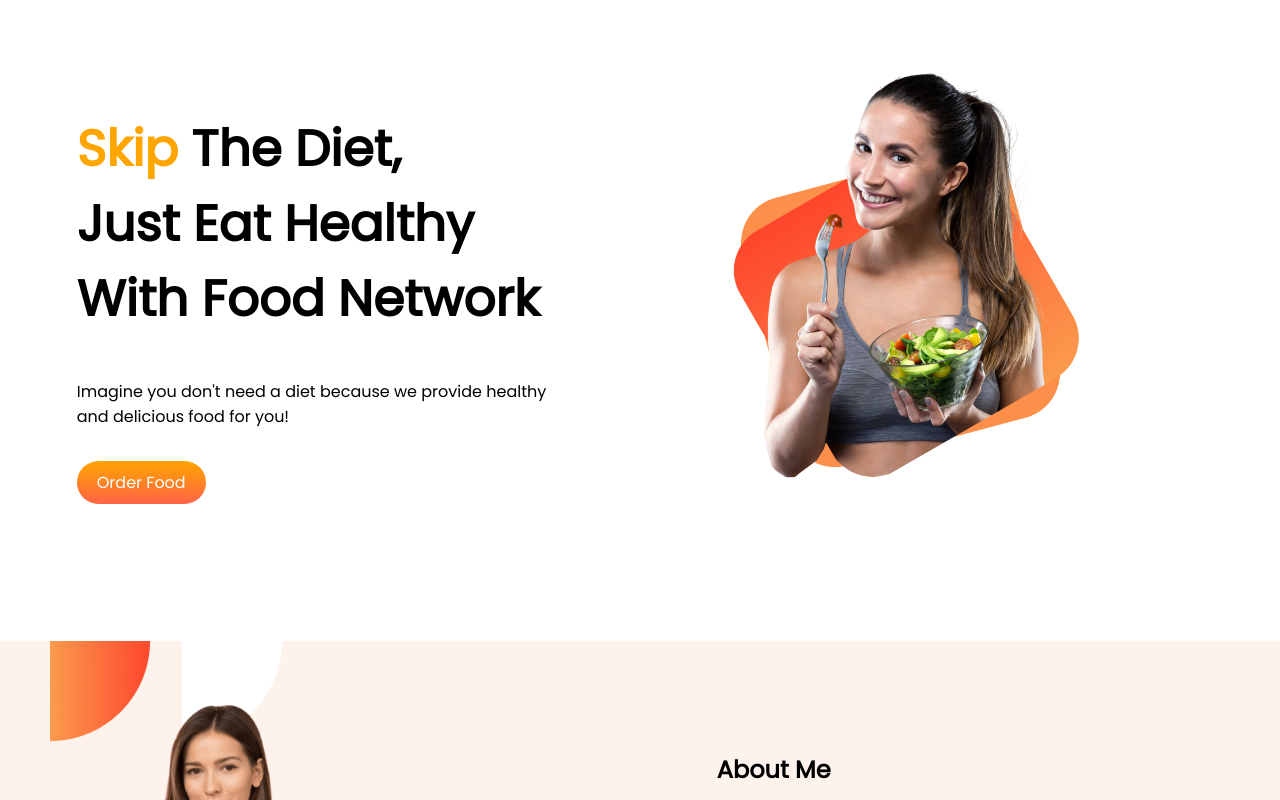
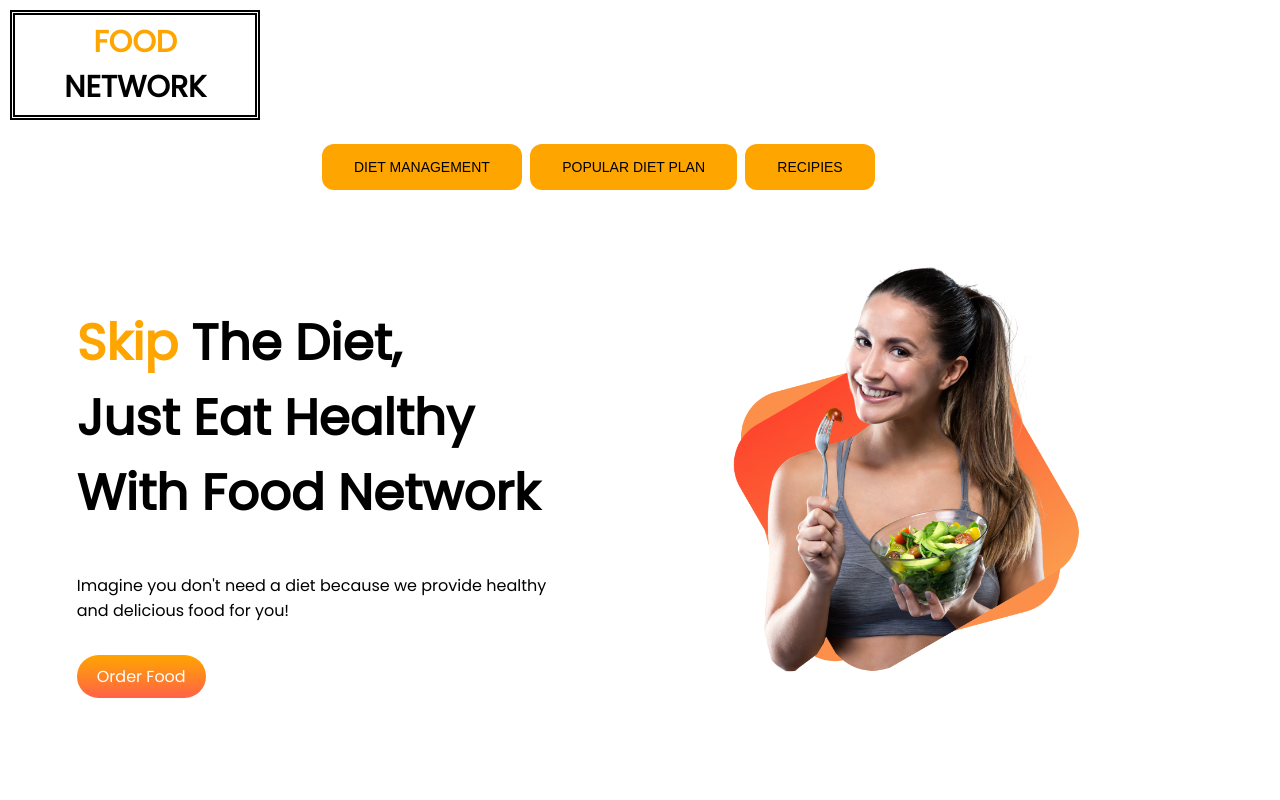
Before and after one commit to taufikka/food-network-project, a plain HTML site: page index.html in a window 1280 px wide. Shown: the top 800 px of the page. Drawn offline with Linux system fonts and the light colour scheme.

Commit message:
all added

```diff
--- a/index.html
+++ b/index.html
@@ -12,6 +12,12 @@
     <link rel="stylesheet" href="style.css">
 </head>
 <body>
+    <h1 id="logo"><span class="orange-color">FOOD</span> NETWORK</h1>
+    <div class="input-button-head">
+        <input class="input-button" type="button" onclick="alert('Eat better and exercise smarter.')" value="DIET MANAGEMENT">
+        <input class="input-button" type="button" onclick="alert('Intermittent fasting and Low-carb diets.')" value="POPULAR DIET PLAN">
+        <button class="input-button">RECIPIES</button>
+    </div>
     <section class="flexible-container">
         <div class="half-width">
             <h1><span class="orange-color">Skip</span> The Diet, <br> Just Eat Healthy <br> With Food Network</h1>
@@ -76,6 +82,9 @@
     <footer>
         <h2> <span class="orange-color">FOOD</span> NETWORK</h2>
         <p> Eat healthy to live healthy! Live healthy to live happy! </p>
+        <p> <small>Your Email Address </small> </p>
+        <input type="email" value=""><br>
+        <button class="orange-color">Sign up</button>
     </footer>
 </body>
 </html>
--- a/style.css
+++ b/style.css
@@ -9,6 +9,34 @@ h1{
 .orange-color{
     color: orange;
 }
+.input-button-head{
+    width: 50%;
+    margin: 0 auto;
+    margin-top: 20px;
+}
+.input-button{
+    background-color: orange;
+    border: none;
+    color: black;
+    padding: 15px 32px;
+    text-align: center;
+    text-decoration: none;
+    display: inline-block;
+    font-size: 14px;
+    margin: 4px 2px;
+    border-radius: 12px;
+}
+
+#logo{
+    color: black;
+    border: 5px double black;
+    padding: 5px ;
+    width: 18%;
+    text-align: center;
+    font-size: 30px;
+    margin: 10px;
+}
+
 .flexible-container{
     display: flex;
     margin-bottom: 140px;
@@ -84,7 +112,7 @@ footer{
     color: white;
     background-color: black;
     text-align: center;
-    height: 200px;
+    height: 250px;
     font-size: 18px;
-    padding-top: 30px;
+    padding-top: 5px;
 }
```
